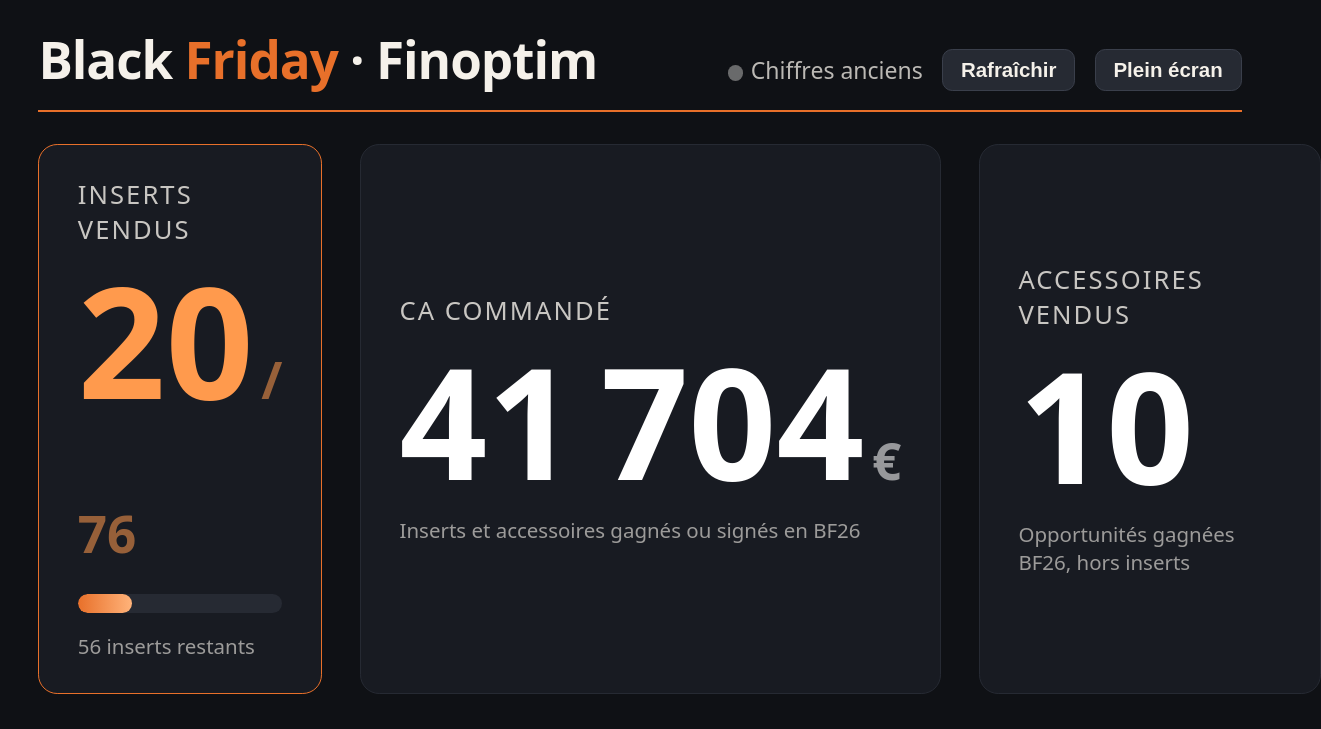
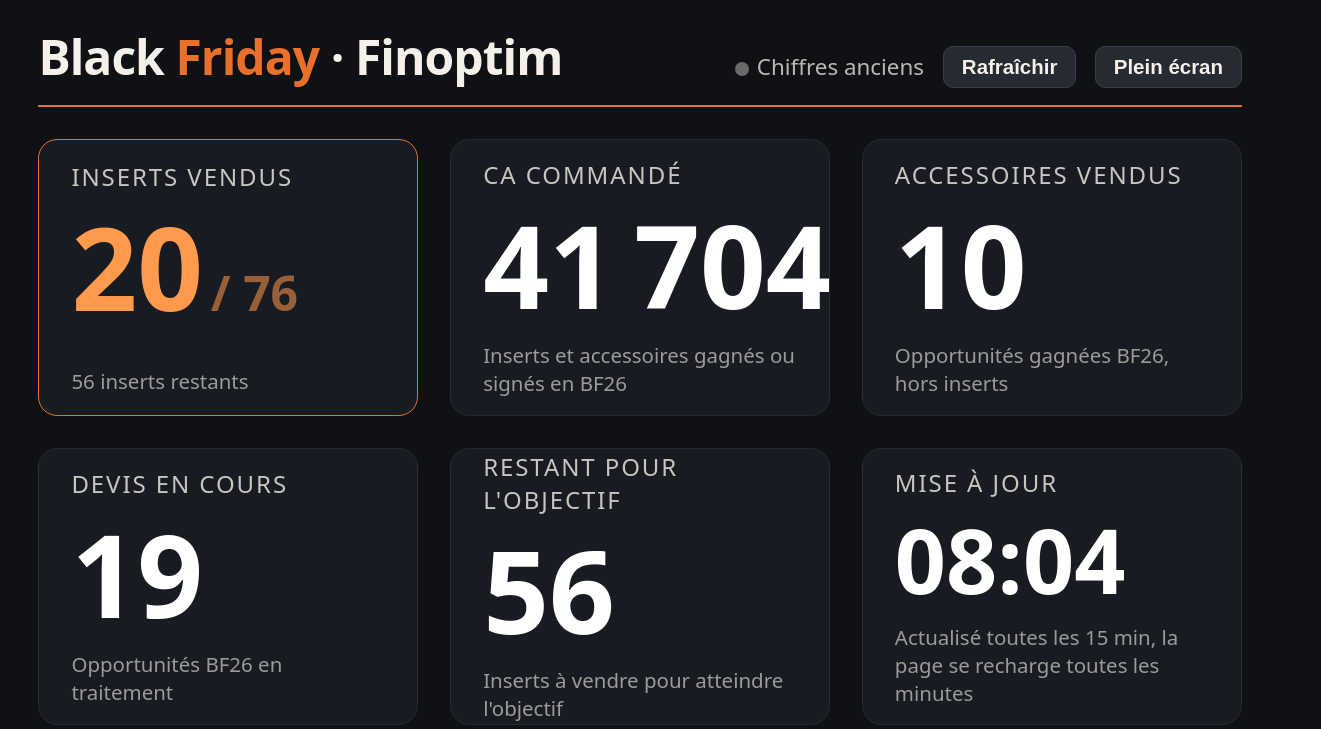
Before and after one commit to Finoptim-Quentin/finoptim-bf26-dashboard, a plain HTML site: page index.html in a window 1280 px wide. Shown: the top 729 px of the page, 1321 px wide, since content can reach past the window. Drawn offline with Linux system fonts and the light colour scheme.

Commit message:
Page : tailles proportionnelles, pas de débordement
Co-Authored-By: Claude Haiku 5.5 <noreply@anthropic.com>
Claude-Session: https://claude.ai/code/session_01SBgQR1RMwxi2tbqfCfz4dg

```diff
--- a/index.html
+++ b/index.html
@@ -9,28 +9,28 @@
 html{background:#0f1115;height:100%}
 body{background:#0f1115;color:#f5f1ea;font-family:system-ui,-apple-system,"Segoe UI",Roboto,sans-serif;min-height:100%;height:100%;display:flex;flex-direction:column;padding:3vh 3vw;overflow-x:hidden}
 .tools{display:flex;align-items:center;gap:1.5vw}
-.btn{font-size:1.6vw;font-weight:700;color:#f5f1ea;background:#262a33;border:1px solid #3a3f4b;border-radius:.8vw;padding:1vh 1.4vw;cursor:pointer}
+.btn{font-size:min(1.6vw,2.6vh);font-weight:700;color:#f5f1ea;background:#262a33;border:1px solid #3a3f4b;border-radius:.8vw;padding:min(1vh,1.4vw) min(1.4vw,2.2vh);cursor:pointer}
 .btn:hover,.btn:focus{background:#e8702a;border-color:#e8702a;outline:none}
 .btn:disabled{opacity:.5;cursor:default}
 header{display:flex;justify-content:space-between;align-items:baseline;border-bottom:2px solid #e8702a;padding-bottom:2vh;gap:2vw}
-h1{font-size:4vw;font-weight:800;letter-spacing:-.02em}
+h1{font-size:min(4vw,6vh);font-weight:800;letter-spacing:-.02em}
 h1 span{color:#e8702a}
-.status{font-size:1.8vw;opacity:.75;white-space:nowrap}
-.dot{display:inline-block;width:1.2vw;height:1.2vw;border-radius:50%;background:#4caf50;margin-right:.6vw;vertical-align:middle}
+.status{font-size:min(1.8vw,2.8vh);opacity:.75;white-space:nowrap}
+.dot{display:inline-block;width:min(1.2vw,1.8vh);height:min(1.2vw,1.8vh);border-radius:50%;background:#4caf50;margin-right:.6vw;vertical-align:middle}
 .offline .dot,.stale .dot{background:#888}
-.grid{flex:1;min-height:0;display:grid;grid-template-columns:repeat(3,1fr);grid-auto-rows:1fr;gap:3vw;margin-top:4vh}
-.card{background:#181b22;border:1px solid #262a33;border-radius:1.5vw;padding:4vh 3vw;display:flex;flex-direction:column;justify-content:center}
+.grid{flex:1;min-height:0;display:grid;grid-template-columns:repeat(3,minmax(0,1fr));grid-template-rows:repeat(2,minmax(0,1fr));gap:min(3vw,4vh);margin-top:min(4vh,6vw)}
+.card{background:#181b22;border:1px solid #262a33;border-radius:1.5vw;padding:min(4vh,5vw) min(3vw,4vh);display:flex;flex-direction:column;justify-content:center;min-width:0;min-height:0;overflow:hidden}
 .card.accent{border-color:#e8702a}
-.label{font-size:2vw;text-transform:uppercase;letter-spacing:.08em;opacity:.8;margin-bottom:2vh}
-.value{font-size:12vw;font-weight:900;line-height:1;font-variant-numeric:tabular-nums;color:#fff}
+.label{font-size:min(2vw,3vh);text-transform:uppercase;letter-spacing:.08em;opacity:.8;margin-bottom:min(2vh,3vw)}
+.value{font-size:min(9vw,17vh);font-weight:900;line-height:1;font-variant-numeric:tabular-nums;color:#fff;white-space:nowrap}
 .card.accent .value{color:#ff9a4d}
-.value small{font-size:4vw;opacity:.55;font-weight:700;margin-left:.6vw}
-.bar{height:2.4vh;background:#262a33;border-radius:1vw;margin-top:3vh;overflow:hidden}
+.value small{font-size:min(4vw,6vh);opacity:.55;font-weight:700;margin-left:.6vw}
+.bar{height:min(2.4vh,3vw);background:#262a33;border-radius:1vw;margin-top:min(3vh,4vw);overflow:hidden}
 .bar i{display:block;height:100%;width:0;background:linear-gradient(90deg,#e8702a,#ffb37a);transition:width .8s ease;border-radius:1vw}
-.sub{font-size:1.6vw;opacity:.6;margin-top:2.5vh;line-height:1.35}
+.sub{font-size:min(1.6vw,2.6vh);opacity:.6;margin-top:min(2.5vh,3vw);line-height:1.35}
 .bump{animation:bump .6s ease}
 @keyframes bump{50%{transform:scale(1.06)}}
-footer{font-size:1.5vw;opacity:.5;margin-top:3vh;display:flex;justify-content:space-between;gap:2vw}
+footer{font-size:min(1.5vw,2.4vh);opacity:.5;margin-top:min(3vh,4vw);display:flex;justify-content:space-between;gap:2vw}
 @media (max-width:900px){h1{font-size:7vw}.grid{grid-template-columns:1fr}.value{font-size:22vw}.value small{font-size:8vw}.label{font-size:3.5vw}.sub{font-size:3vw}.status{font-size:3.5vw}footer{font-size:3vw}}
 </style>
 </head>
@@ -73,7 +73,7 @@ footer{font-size:1.5vw;opacity:.5;margin-top:3vh;display:flex;justify-content:sp
   </section>
   <section class="card">
     <div class="label">Mise à jour</div>
-    <div class="value" id="heure" style="font-size:8vw">—</div>
+    <div class="value" id="heure" style="font-size:min(7vw,12vh)">—</div>
     <div class="sub">Actualisé toutes les 15 min, la page se recharge toutes les minutes</div>
   </section>
 </main>
```
